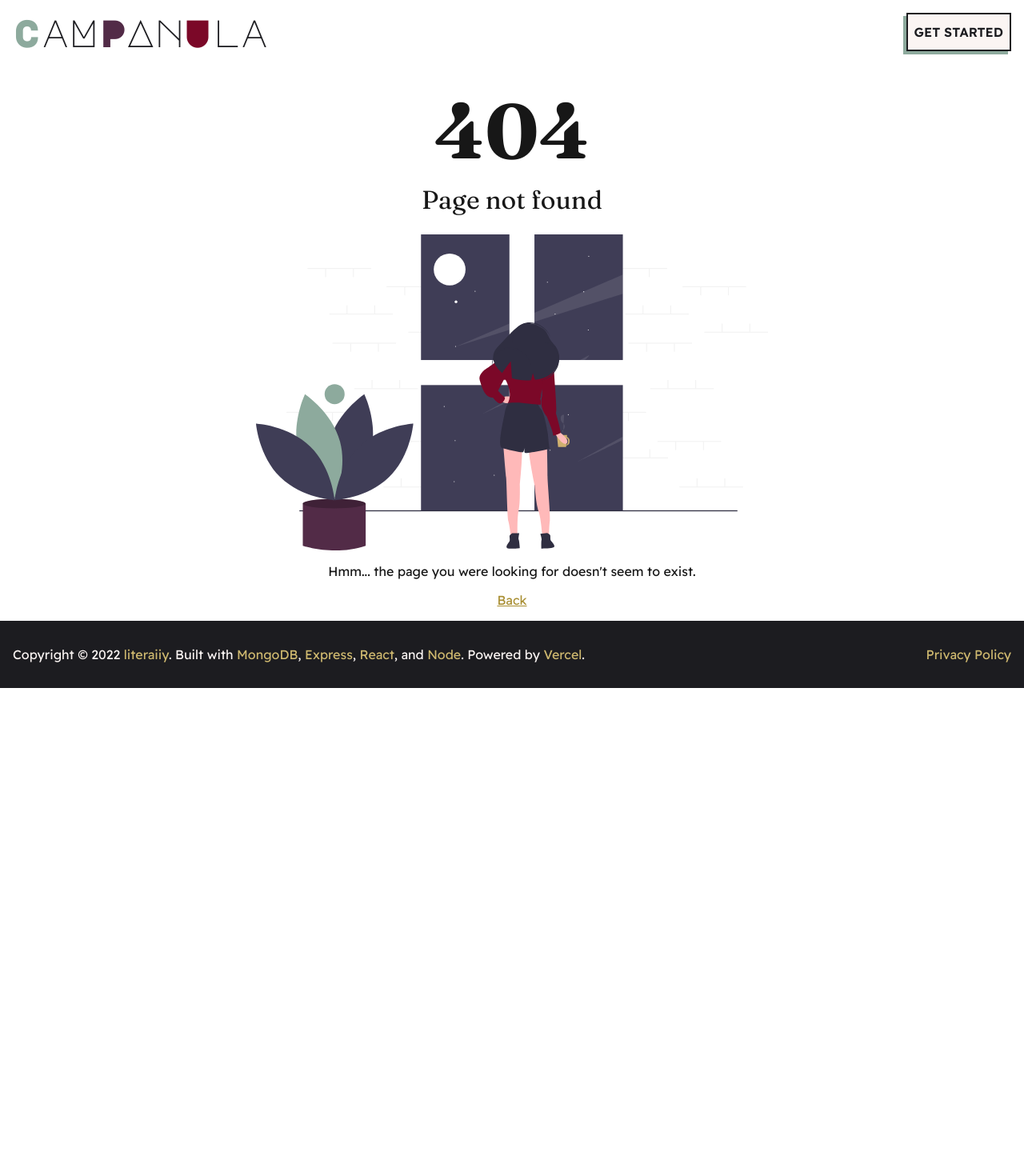
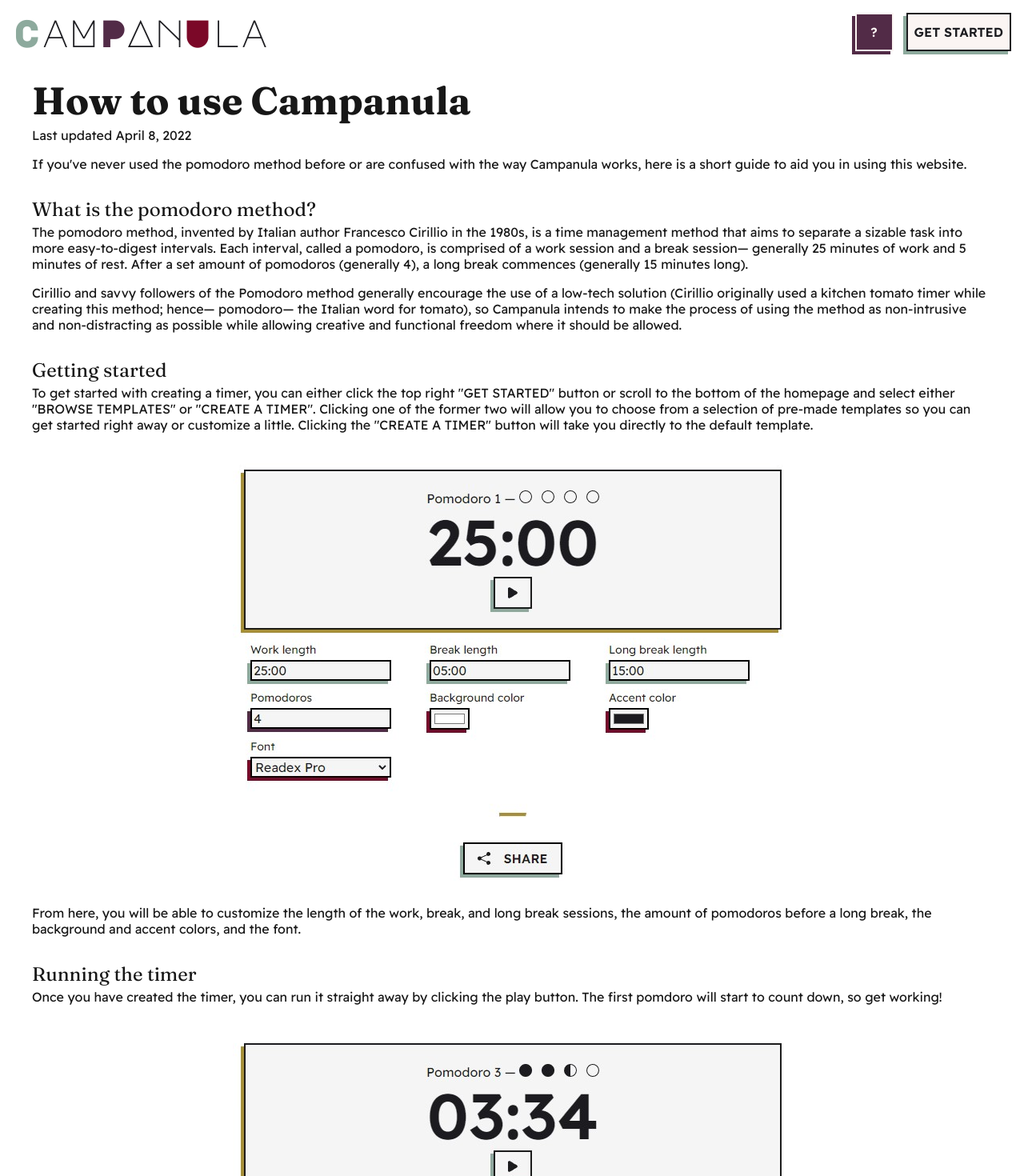
Before and after one commit to literaiiy/campanula, a React (Create React App) app: page /help in a window 1280 px wide. Shown: the top 1470 px of the page at 80% size. Before the commit the page ends 860 px from the top, so only its background shows below. Built offline with nearby package versions, Linux system fonts and the light colour scheme; a web font is replaced by a local one.

Commit message:
Added help guide, additions to homepage

```diff
--- a/src/components/Nav.tsx
+++ b/src/components/Nav.tsx
@@ -17,7 +17,10 @@
           <span className="velvet">U</span>
         </div>
       </Link>
-      <Link className='button' to="/pomo">Get started</Link>
+      <div className='button-row'>
+        <Link className='button-alt' to='/help'>?</Link>
+        <Link className='button' to="/pomo">Get started</Link>
+      </div>
     </nav>
   )
 }
--- a/src/components/footer.tsx
+++ b/src/components/footer.tsx
@@ -12,6 +12,8 @@
         Powered by <a href="https://vercel.com/">Vercel</a>.
       </p>
       <p>
+        <Link to="/help">Guide</Link>
+        {" | "}
         <Link to="/privacy">Privacy Policy</Link>
       </p>
     </footer>
--- a/src/components/pomo/timer/Timer.tsx
+++ b/src/components/pomo/timer/Timer.tsx
@@ -90,7 +90,7 @@
 
   return (
     <div className='timer'>
-      <div>{part}</div>
+      {/* <div>{part}</div> */}
       <SetCount currentSet={set} currentPart={part} pomodoros={props.conf.pomodoros}/>
       <Countdown cdTime={cdTime}/>
       <StartPause onUpdate={updateYeah} playing={!playing}/>
--- a/src/index.tsx
+++ b/src/index.tsx
@@ -9,6 +9,7 @@
 import NotFound from "./routes/404";
 import Main from "./routes/main";
 import Privacy from './routes/privacy';
+import Help from './routes/help';
 
 ReactDOM.render(
   <React.StrictMode>
@@ -22,6 +23,7 @@
         </Route>
         <Route path="*" element={<NotFound />}></Route>
         <Route path="/privacy" element={<Privacy />}></Route>
+        <Route path="/help" element={<Help />}></Route>
       </Route>
     </Routes>
     </BrowserRouter>
--- /dev/null
+++ b/src/routes/help.tsx
@@ -0,0 +1,35 @@
+import { Helmet } from "react-helmet";
+import "../styles/document.scss"
+
+export default function Help() {
+
+  return (
+    <>
+      <Helmet>
+        <title>How to use - Campanula</title>
+      </Helmet>
+      <section className='main'>
+        <div className='content'>
+          <h1>How to use Campanula</h1>
+          <p>Last updated April 8, 2022</p>
+          <p>If you've never used the pomodoro method before or are confused with the way Campanula works, here is a short guide to aid you in using this website.</p>
+          <h2>What is the pomodoro method?</h2>
+          <p>The pomodoro method, invented by Italian author Francesco Cirillio in the 1980s, is a time management method that aims to separate a sizable task into more easy-to-digest intervals. Each interval, called a pomodoro, is comprised of a work session and a break session— generally 25 minutes of work and 5 minutes of rest. After a set amount of pomodoros (generally 4), a long break commences (generally 15 minutes long).</p>
+          <p>Cirillio and savvy followers of the Pomodoro method generally encourage the use of a low-tech solution (Cirillio originally used a kitchen tomato timer while creating this method; hence— pomodoro— the Italian word for tomato), so Campanula intends to make the process of using the method as non-intrusive and non-distracting as possible while allowing creative and functional freedom where it should be allowed.</p>
+          <h2>Getting started</h2>
+          <p>To get started with creating a timer, you can either click the top right "GET STARTED" button or scroll to the bottom of the homepage and select either "BROWSE TEMPLATES" or "CREATE A TIMER". Clicking one of the former two will allow you to choose from a selection of pre-made templates so you can get started right away or customize a little. Clicking the "CREATE A TIMER" button will take you directly to the default template.</p>
+          <img src="/help/how-to-use-1.jpg" alt="A screenshot of the timer creation page." />
+          <p>From here, you will be able to customize the length of the work, break, and long break sessions, the amount of pomodoros before a long break, the background and accent colors, and the font.</p>
+          <h2>Running the timer</h2>
+          <p>Once you have created the timer, you can run it straight away by clicking the play button. The first pomdoro will start to count down, so get working!</p>
+          <img src="/help/how-to-use-2.jpg" alt="A screenshot of the timer running on the third pomodoro." />
+          <p>After each session's countdown is completed, you will hear a ding signifying the end of the current session and the start of the next one. Half of the current pomodoro (represented as one of the circles above the countdown) will fill up. If the circle is halfway filled, the break session is starting. If the circle is completely filled, the next pomodoro is starting. </p>
+          <p>If you want, you can also change any of the settings while the timer is counting down.</p>
+          <h2>Sharing your timer</h2>
+          <p>To share your timer with someone else or to open it on a different device, you can use the share button at the bottom of the page to open the share menu on your device. Options to share with any installed apps, via email, and to copy the link should show up. If your device doesn't support share menus, the link will be copied to your clipboard.</p>
+          <p>Congratulations! You now know how to create, use, and share a pomodoro timer in Campanula. Thank you for using Campanula!</p>
+        </div>
+      </section>
+    </>
+  )
+}
--- a/src/routes/privacy.tsx
+++ b/src/routes/privacy.tsx
@@ -1,5 +1,5 @@
 import { Helmet } from "react-helmet";
-import "../styles/privacy.scss";
+import "../styles/document.scss";
 
 export default function Privacy() {
 
@@ -8,8 +8,8 @@
       <Helmet>
         <title>Privacy Policy - Campanula</title>
       </Helmet>
-      <section className='privacy-main'>
-        <div className="privacy-div">
+      <section className='main'>
+        <div className="content">
           <h1>Privacy Policy</h1>
           <p>Last updated February 21, 2022</p>
           <p>Welcome to Campanula's privacy policy. Outlined in this document are the policies and procedures that this website ("Campanula") follows on the disclosure of the user's ("your") personal information while using the Campanula service.</p>
--- a/src/styles/App.scss
+++ b/src/styles/App.scss
@@ -190,6 +190,24 @@
   }
 }
 
+.button-alt {
+  color: u.$cream !important;
+  border: solid 2px u.$cream;
+  line-height: 1.75rem;
+  min-width: 1.75rem;
+  text-align: center;
+  font-weight: 600;
+  padding: 0.5rem;
+  text-transform: uppercase;
+  // font-family: "Azeret Mono", monospace;
+  transition: u.$defTransition;
+  background-color: u.$purple;
+  box-shadow: -0.25rem 0.25rem u.$purple;
+  &:hover {
+    box-shadow: -0.5rem 0.375rem u.$purple;
+  }
+}
+
 .scale-object {
   width: min(80rem, 95%);
   justify-self: center;
--- a/src/styles/Nav.scss
+++ b/src/styles/Nav.scss
@@ -14,6 +14,11 @@
   & .teal, .purple, .velvet {
     transition: inherit;
   }
+}
+
+.button-row {
+  display: flex;
+  gap: 1rem;
 }
 
 .campanula-logo:hover {
--- a/src/styles/Timer.scss
+++ b/src/styles/Timer.scss
@@ -5,7 +5,7 @@
   flex-direction: column;
   font-family: "Azeret Mono", monospace;
   border: 2px solid u.$black;
-  padding: 1rem;
+  padding: 1.5rem 1rem;
   margin: 1rem 0;
   box-shadow: -0.25rem 0.25rem u.$diarrhea;
   transition: u.$defTransition;
--- a/src/styles/privacy.scss
+++ b/src/styles/document.scss
@@ -1,6 +1,8 @@
 @use "utilities/utils" as u;
 
-.privacy-div {
+.content {
+  display: flex;
+  flex-direction: column;
   max-width: min(95vw, 80rem);
   & h1, h2 {
     margin: 1rem 0.5rem 0.25rem 0.5rem;
@@ -8,9 +10,14 @@
   & p {
     margin: 0rem 0.5rem 1rem 0.5rem;
   }
+  & img {
+    max-width: 95vw;
+    margin: auto;
+    padding: 1rem 0;
+  }
 }
 
-.privacy-main {
+.main {
   display: flex;
   flex-direction: column;
   align-items: center;
```
Also changed, not shown: public/help/how-to-use-1.jpg (added), public/help/how-to-use-2.jpg (added).
